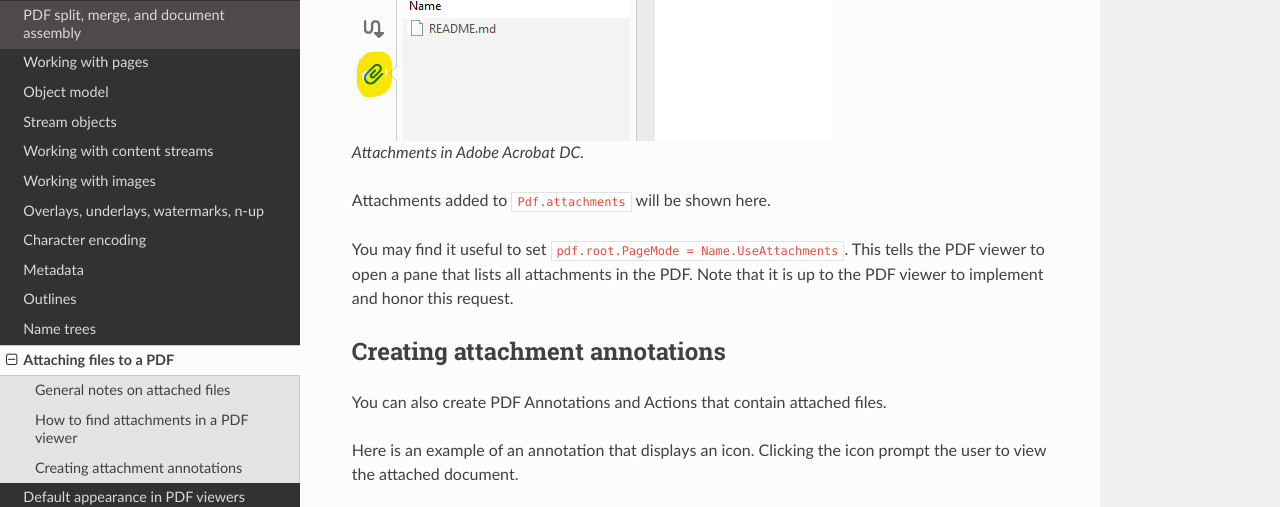
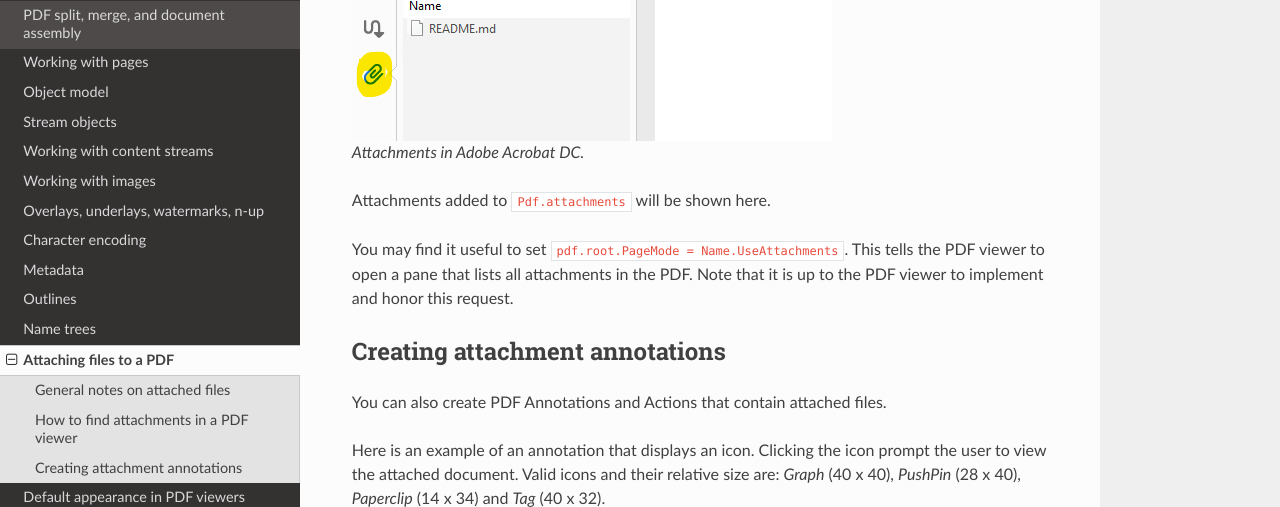
Before and after one commit to pikepdf/pikepdf, a Sphinx documentation site: the page built from docs/topics/attachments.rst, in a window 1280 px wide and 900 px high, scrolled down 1425 px, cut to the strip 0-507 px from the top of the window. Built offline with Sphinx 7.4.7 and the Read the Docs theme 2.0.0, drawn with Linux system fonts in a browser that asks for light colours; the version number could not be read and is left out.

Commit message:
Add list of attachment icons and update example

```diff
--- a/docs/topics/attachments.rst
+++ b/docs/topics/attachments.rst
@@ -83,7 +83,8 @@
 You can also create PDF Annotations and Actions that contain attached files.
 
 Here is an example of an annotation that displays an icon. Clicking the icon
-prompt the user to view the attached document.
+prompt the user to view the attached document. Valid icons and their relative size are:
+`Graph` (40 x 40),  `PushPin` (28 x 40), `Paperclip` (14 x 34) and `Tag` (40 x 32).
 
 .. ipython::
 
@@ -91,12 +92,18 @@
 
   In [1]: filespec = AttachedFileSpec.from_filepath(pdf, Path('../README.md'))
 
+  In [1]: icon_size = (28, 40)
+
+  In [1]: icon_location = (144, 648, 144 + icon_size[0] * 2, 648 + icon_size[1] * 2)
+
+  In [1]: locationfilespec = AttachedFileSpec.from_filepath(pdf, Path('../README.md'))
+
   In [1]: pushpin = Dictionary(
      ...:     Type=Name.Annot,
      ...:     Subtype=Name.FileAttachment,
-     ...:     Name=Name.GraphPushPin,
+     ...:     Name=Name.PushPin,
      ...:     FS=filespec.obj,
-     ...:     Rect=[2*72, 9*72, 3*72, 10*72],
+     ...:     Rect=icon_location,
      ...: )
 
   In [1]: pdf.pages[0].Annots = pdf.make_indirect(Array([
```
